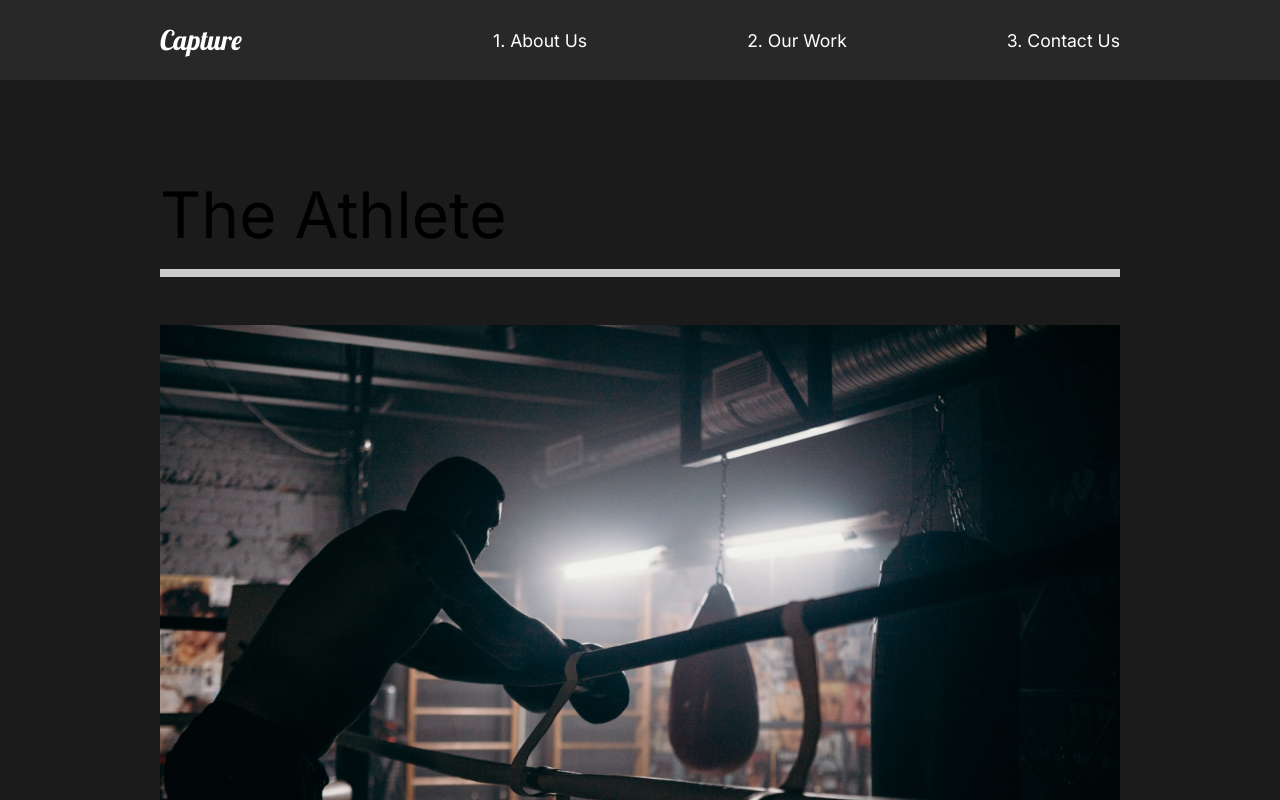
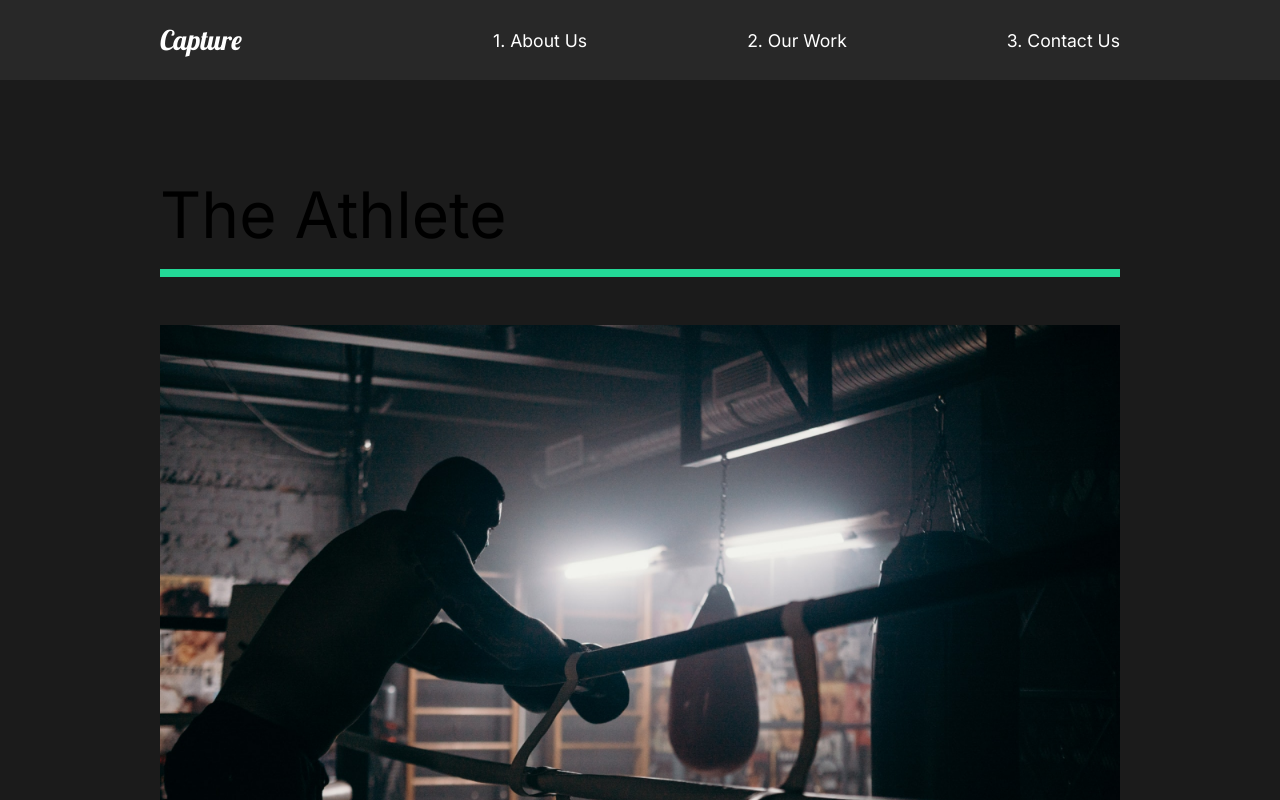
Before and after one commit to sourabhsaini11/business-portfolio, a React (Create React App) app: page /work in a window 1280 px wide. Shown: the top 800 px of the page. Built offline with nearby package versions, Linux system fonts and the light colour scheme.

Commit message:
14.Slider-Animation

```diff
--- a/src/animation.js
+++ b/src/animation.js
@@ -14,7 +14,6 @@
     },
     exit: {
       opacity: 0,
-      y:300,
       transition: {
         duration: 0.5
       },
@@ -48,3 +47,23 @@
       },
     },
   };
+  export const lineAnim = {
+    hidden: { width: "0%" },
+    show: {
+      width: "100%",
+      transition: { duration: 1 },
+    },
+  };
+
+  export const slider = {
+    hidden: { x: "-130%", skew: "45deg" },
+    show: {
+      x: "100%",
+      skew: "0deg",
+      transition: { ease: "easeOut", duration: 1 },
+    },
+  };
+  export const sliderContainer = {
+    hidden: { opacity: 1 },
+    show: { opacity: 1, transition: { staggerChildren: 0.15, ease: "easeOut" } },
+  };
--- a/src/pages/OurWork.js
+++ b/src/pages/OurWork.js
@@ -5,17 +5,26 @@
 import theracer from '../img/theracer-small.png';
 import goodtimes from '../img/goodtimes-small.png';
 import { motion} from "framer-motion";
-import { pageAnimation } from "../animation";
+import { slider, sliderContainer, pageAnimation, fade, photoAnim, lineAnim } from "../animation";
 
 
 const OurWork = () => {
     return(
         <Work variants={pageAnimation} initial="hidden" animate="show" exit="exit">
+            <motion.div variants={sliderContainer}>
+            <Frame1 variants={slider}></Frame1>
+            <Frame2 variants={slider}></Frame2>
+            <Frame3 variants={slider}></Frame3>
+            <Frame4 variants={slider}></Frame4>
+            </motion.div>
+
             <Movie>
-                <h2>The Athlete</h2>
-                <div className="line"></div>
+                <motion.h2 variants={fade}>The Athlete</motion.h2>
+                <motion.div variants={lineAnim} className="line"></motion.div>
                     <Link to="/work/the-athlete">
-                        <img src={athlete} alt="athlete" />
+                        <Hide>
+                        <motion.img variants={photoAnim} src={athlete} alt="athlete" />
+                        </Hide>
                     </Link>
             </Movie>
             <Movie>
@@ -50,7 +59,7 @@
     padding-bottom: 10rem;
    .line {
     height: 0.5rem;
-    background: #cccccc;
+    background: #23d997;
     margin-bottom: 3rem;
   }
   img {
@@ -59,5 +68,29 @@
     object-fit: cover;
   }
 `;
+const Hide=styled.div`
+    overflow:hidden;
+`;
+
+const Frame1 = styled(motion.div)`
+    position:fixed;
+    left:0;
+    top:10%;
+    width:100%;
+    height:100vh;
+    z-index:2;
+    background:#fffebf;
+`;
+const Frame2 = styled(Frame1)`
+    background: #ff8efb;
+`;
+
+const Frame3 = styled(Frame1)`
+    background: #8ed2ff;
+`;
+const Frame4 = styled(Frame1)`
+background: #8effa0;
+`;
+
 
 export default OurWork;
```
Also changed, not shown: 1 other file (tests, documents, lock files or other folders).
